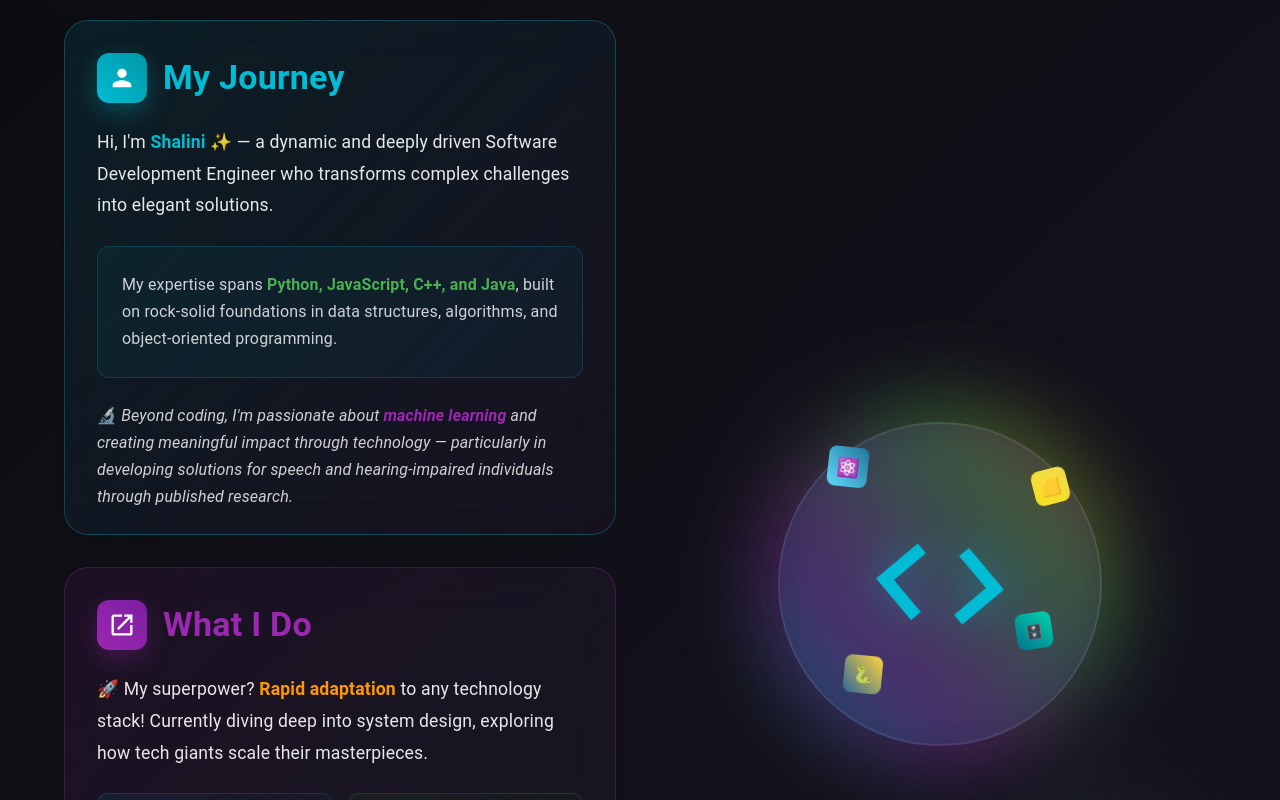
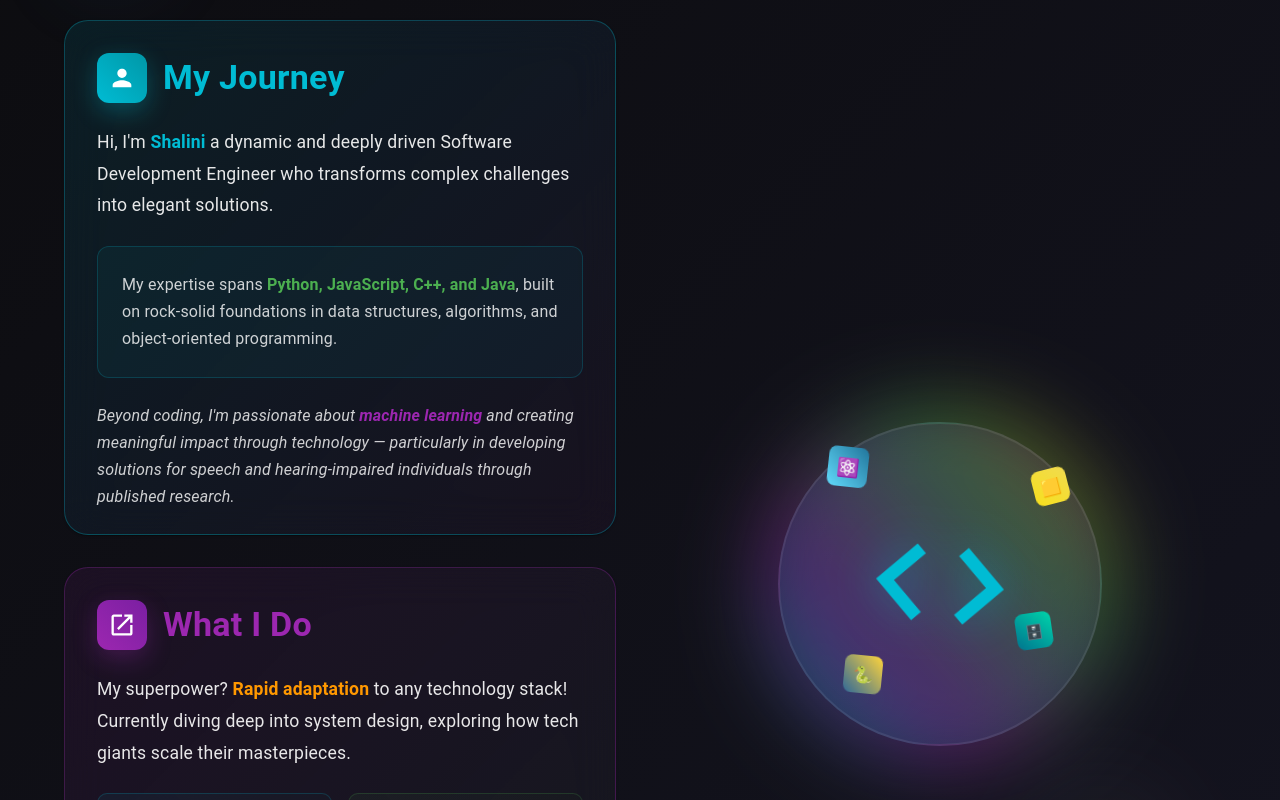
Before and after one commit to shalini47ch/Portfolio, a React (Create React App) app: page / in a window 1280 px wide. Shown: the part 1040-1840 px from the top of the page. Built offline with nearby package versions, Linux system fonts and the light colour scheme.

Commit message:
some symbols removed

```diff
--- a/src/App.js
+++ b/src/App.js
@@ -481,7 +481,7 @@ const Portfolio = () => {
                     <span style={{ color: "#00bcd4", fontWeight: "bold" }}>
                       Shalini
                     </span>{" "}
-                    ✨ — a dynamic and deeply driven Software Development
+                     a dynamic and deeply driven Software Development
                     Engineer who transforms complex challenges into elegant
                     solutions.
                   </Typography>
@@ -517,7 +517,7 @@ const Portfolio = () => {
                       fontStyle: "italic",
                     }}
                   >
-                    🔬 Beyond coding, I'm passionate about{" "}
+                    Beyond coding, I'm passionate about{" "}
                     <strong style={{ color: "#9c27b0" }}>
                       machine learning
                     </strong>{" "}
@@ -576,7 +576,7 @@ const Portfolio = () => {
                       fontSize: "1.1rem",
                     }}
                   >
-                    🚀 My superpower?{" "}
+                    My superpower?{" "}
                     <strong style={{ color: "#ff9800" }}>
                       Rapid adaptation
                     </strong>{" "}
```
